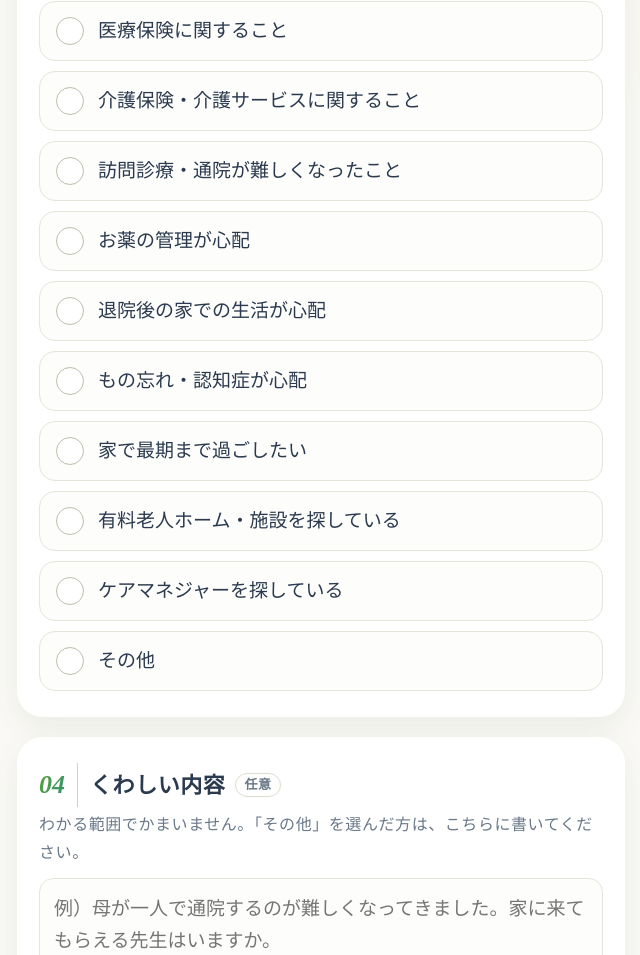
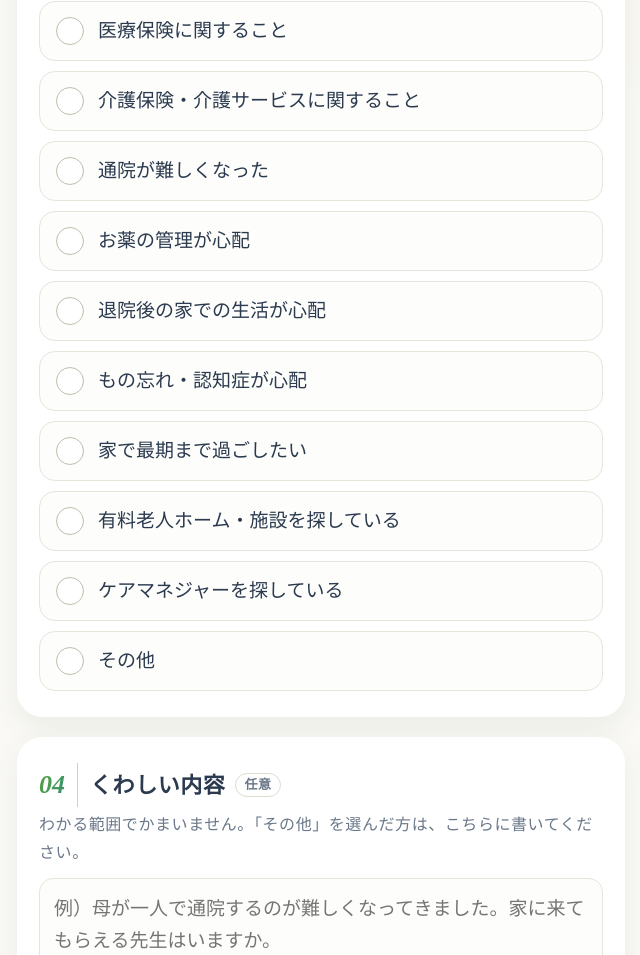
Before and after one commit to shinseikai-yuzuriha-web/portal, a plain HTML site: page yorozu.html in a window 1280 px wide. Shown: the part 1279-2234 px from the top of the page, without its empty margins (319-959 px from the left). Drawn offline with Linux system fonts and the light colour scheme.

Commit message:
Update yorozu.html

```diff
--- a/yorozu.html
+++ b/yorozu.html
@@ -314,7 +314,7 @@ const PATTERNS = {
   B: [
     ['医療保険に関すること'],
     ['介護保険・介護サービスに関すること'],
-    ['訪問診療・通院が難しくなったこと'],
+    ['通院が難しくなった'],
     ['お薬の管理が心配'],
     ['退院後の家での生活が心配'],
     ['もの忘れ・認知症が心配'],
```
